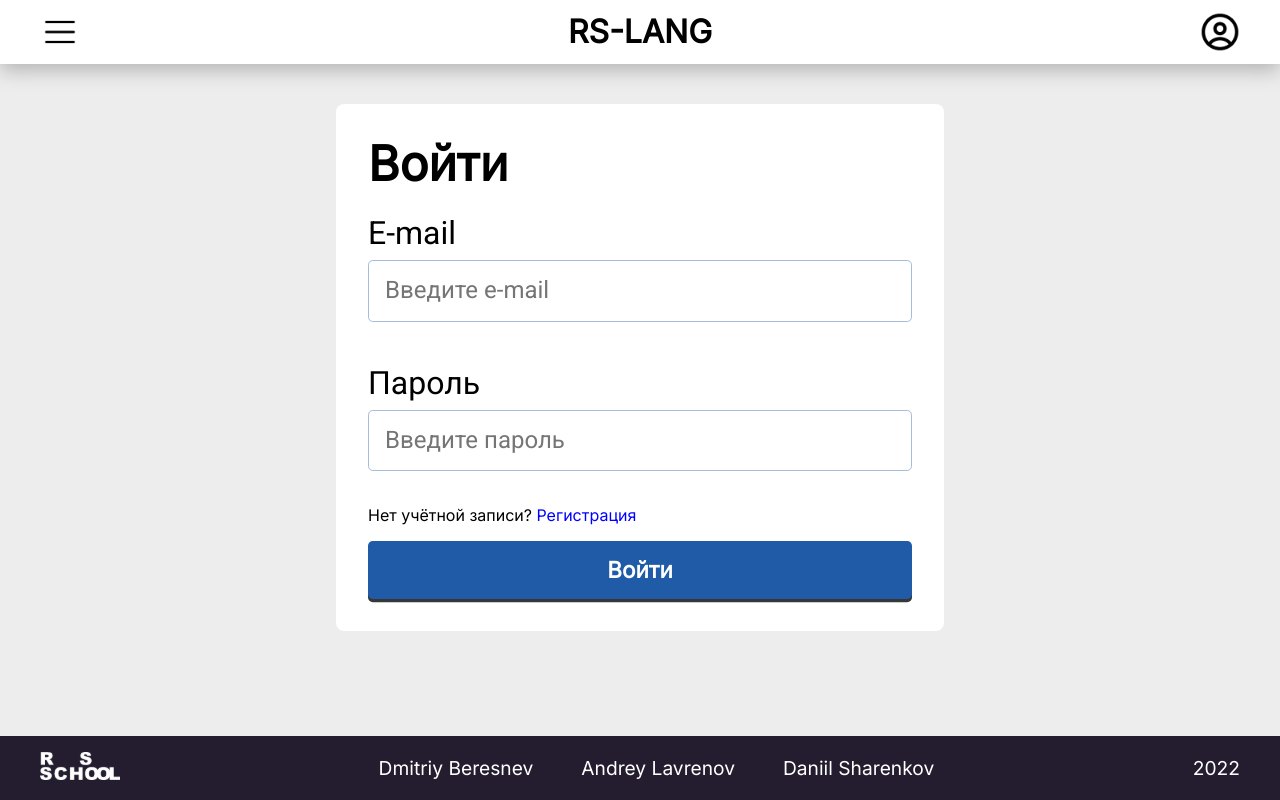
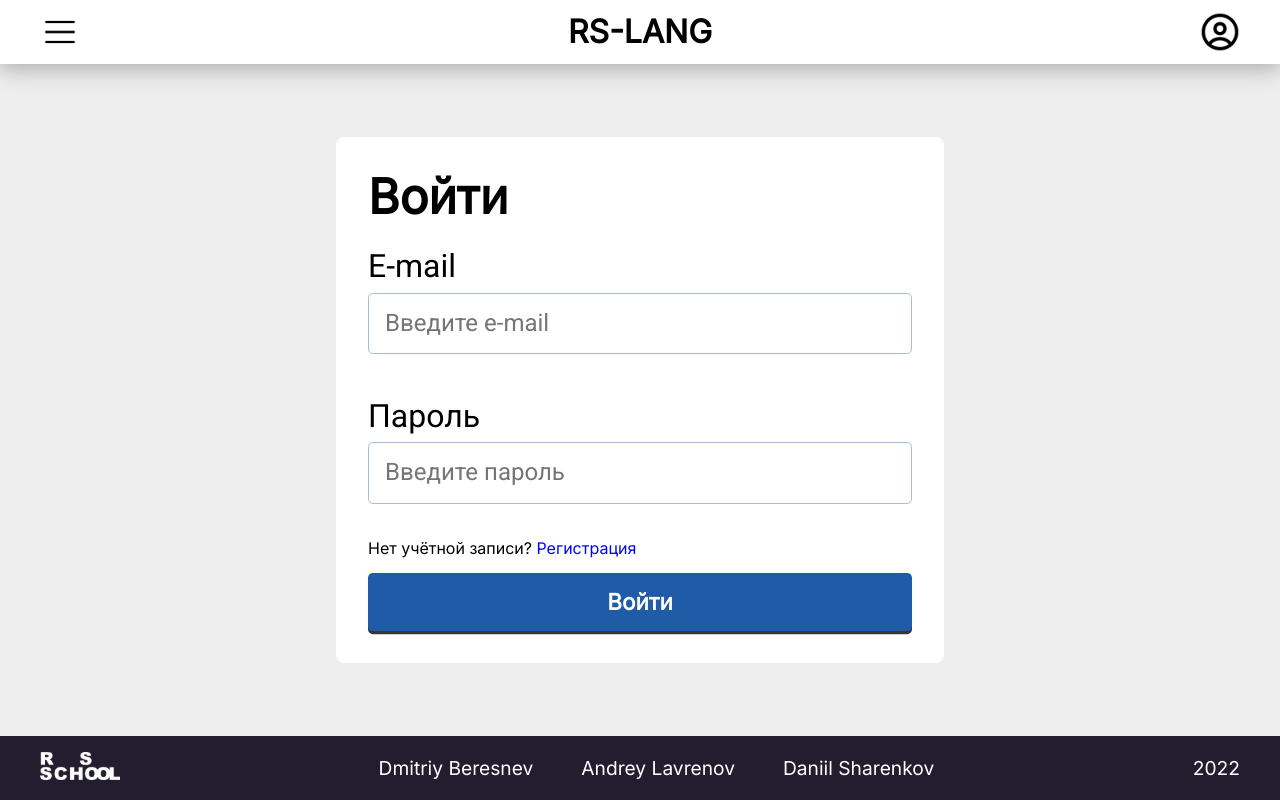
Before and after one commit to Fronikon/rs-lang, a React (Create React App) app: page /auth/login in a window 1280 px wide. Built offline with nearby package versions, Linux system fonts and the light colour scheme.

Commit message:
feat: centering authorization page

```diff
--- a/src/components/Autorization/Authorization.module.css
+++ b/src/components/Autorization/Authorization.module.css
@@ -1,6 +1,9 @@
 .author {
   display: flex;
+  align-items: center;
   justify-content: center;
+
+  min-height: var(--content-height);
 }
 
 .author__form {
```
